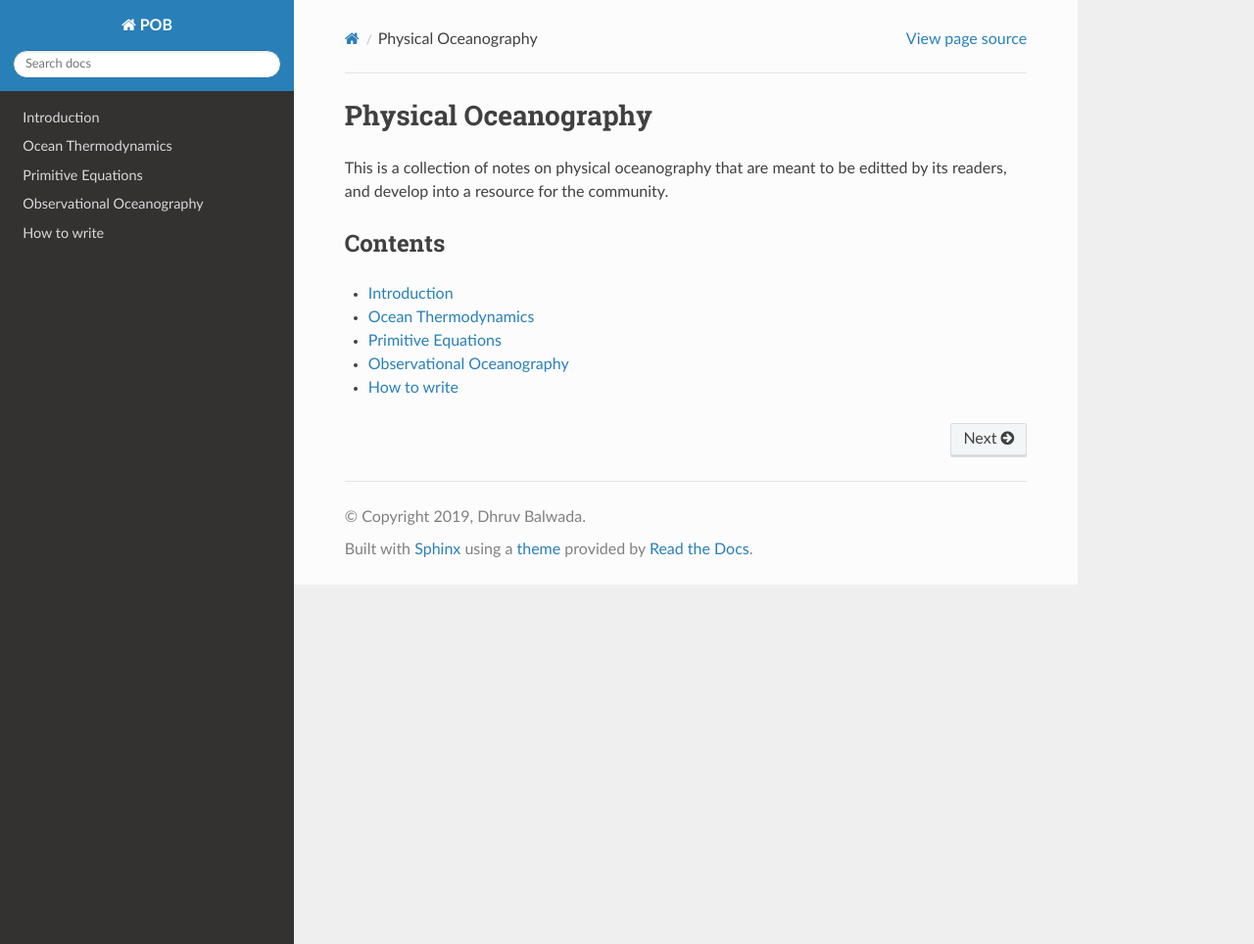
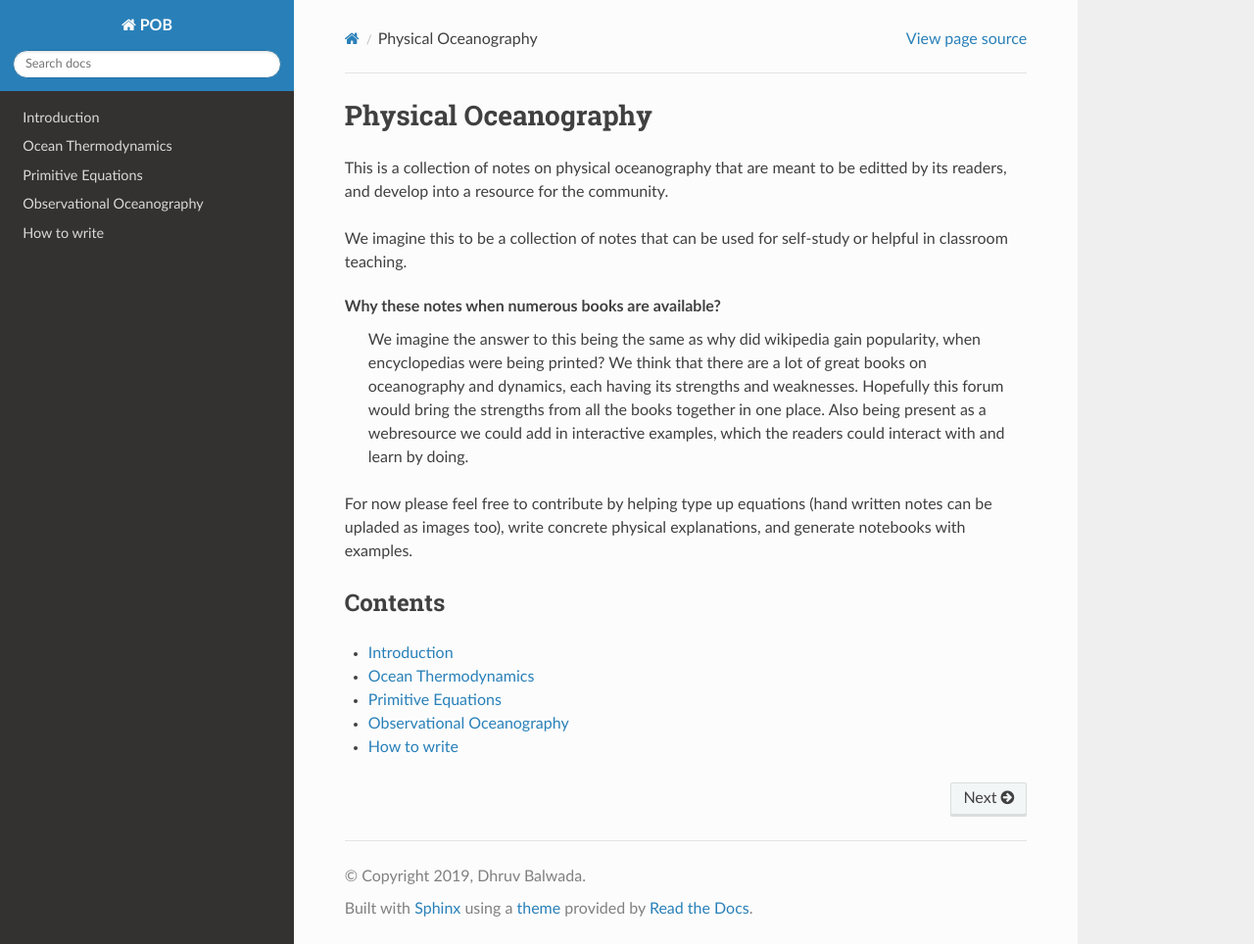
Before and after one commit to dhruvbalwada/POB, a Sphinx documentation site: the page built from docs/source/index.rst, in a window 1280 px wide and 964 px high. Shown: the whole window at 98% size. Built offline with Sphinx 7.4.7 and the Read the Docs theme 2.0.0, drawn with Linux system fonts in a browser that asks for light colours.

Commit message:
Update index.rst

```diff
--- a/docs/source/index.rst
+++ b/docs/source/index.rst
@@ -2,6 +2,15 @@ Physical Oceanography
 ======================================================
 
 This is a collection of notes on physical oceanography that are meant to be editted by its readers, and develop into a resource for the community.
+
+We imagine this to be a collection of notes that can be used for self-study or helpful in classroom teaching.
+
+Why these notes when numerous books are available?
+  We imagine the answer to this being the same as why did wikipedia gain popularity, when encyclopedias were being printed?
+  We think that there are a lot of great books on oceanography and dynamics, each having its strengths and weaknesses. Hopefully this forum would bring the strengths from all the books together in one place.
+  Also being present as a webresource we could add in interactive examples, which the readers could interact with and learn by doing.
+
+For now please feel free to contribute by helping type up equations (hand written notes can be upladed as images too), write concrete physical explanations, and generate notebooks with examples.
 
 
 Contents
```
